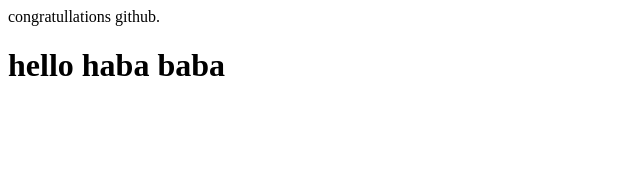
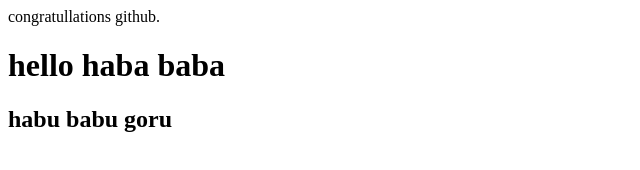
Before and after one commit to mhzobaer26/repository-sample-of-github, a plain HTML site: page index.html in a window 1280 px wide. Shown: the whole page, without its empty margins (0-640 px from the left). Drawn offline with Linux system fonts and the light colour scheme.

Commit message:
Update index.html

```diff
--- a/index.html
+++ b/index.html
@@ -8,5 +8,6 @@
 <body>
     congratullations github.
     <h1>hello haba baba </h1>
+    <h2>habu babu goru</h2>
 </body>
 </html>
```
